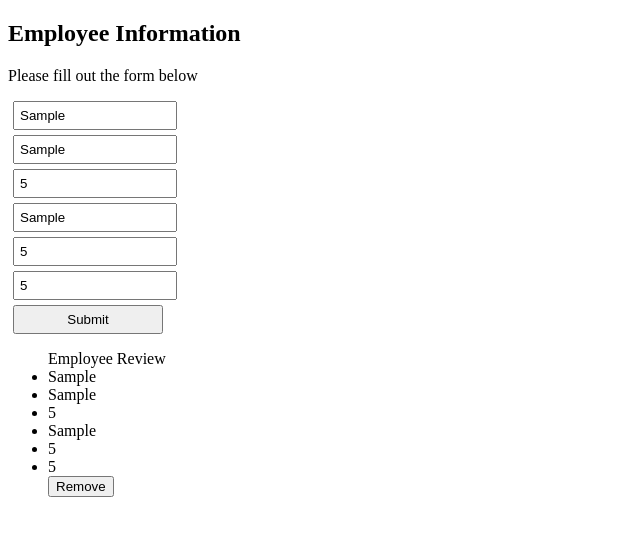
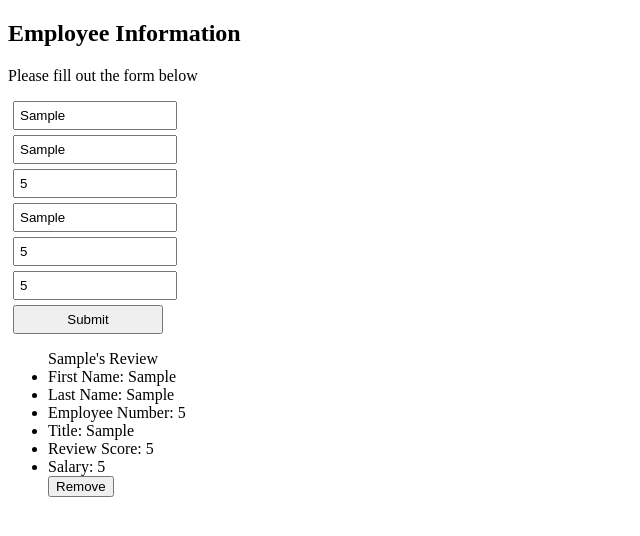
Before and after one commit to cwklausing/weekend_challenge_01, a plain HTML site: page index.html in a window 1280 px wide. Both pictures are taken after typing "Sample", "Sample", "5", "Sample", "5", "5" into the empty fields and a click on the input "Submit". Shown: the whole page, without its empty margins (0-640 px from the left). Drawn offline with nearby package versions, Linux system fonts and the light colour scheme.

Commit message:
Made remove button work \!

```diff
--- a/index.html
+++ b/index.html
@@ -10,12 +10,12 @@
 
 	<!-- Employee form. All fields required -->
 	<form>
-		<input type = "text" placeholder = "First" name = "firstName" required></input>
-		<input type = "text" placeholder = "Last" name = "lastName" required></input>
-		<input type = "number" placeholder = "Employee #" name = "empNum" required></input>
-		<input type = "text" placeholder = "Title" name = "title" required></input>
-		<input type = "number" min = "0" max = "5" size = "12em" placeholder = "Review Score"name = "revScore" reqired></input>
-		<input type = "number" placeholder = "Salary" name = "salary" required></input>
+		<input type = "text" placeholder = "First" name = "First Name" required></input>
+		<input type = "text" placeholder = "Last" name = "Last Name" required></input>
+		<input type = "number" placeholder = "Employee #" name = "Employee Number" required></input>
+		<input type = "text" placeholder = "Title" name = "Title" required></input>
+		<input type = "number" min = "0" max = "5" size = "12em" placeholder = "Review Score"name = "Review Score" reqired></input>
+		<input type = "number" placeholder = "Salary" name = "Salary" required></input>
 		<input type = "submit" value ="Submit"></input>
 	</form>
 
--- a/script.js
+++ b/script.js
@@ -5,22 +5,24 @@ $(function() {
 		console.log(submission);
 
 		var $ul = $('<ul>');
-		$ul.text('Employee Review');
+		$ul.text(submission[0].value + '\'s Review');
 		$('section').append($ul);
 
 		for (var i = 0; i < submission.length; i++) {
 			var elem = submission[i].value;
+			var elem2 = submission[i].name;
 			var $li = $('<li>');
-			$li.text(elem);
+			$li.text(elem2 + ": " + elem);
 			$('ul:last').append($li);
 		}
 		$button = $('<button>');
 		$button.text('Remove');
 		$('ul:last').append($button);
-	})
+	});
 
-	// $('section').on('click', 'button' function(e) {
-	// 	event.preventDefault();
-	// 	$(this).closest("ul").detach();
-	// };
+
+//Why is this not working?!?!
+	$('section').on('click', 'button', function() {
+		$(this).closest('ul').remove();
+	});
 });
```
